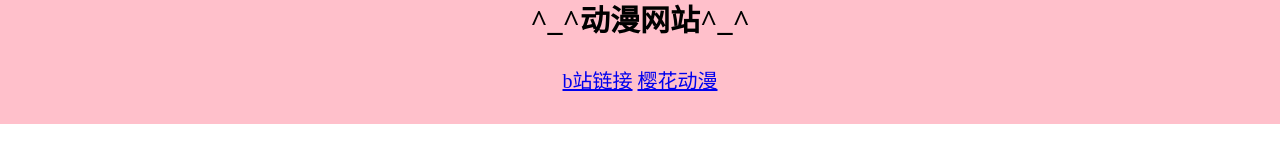
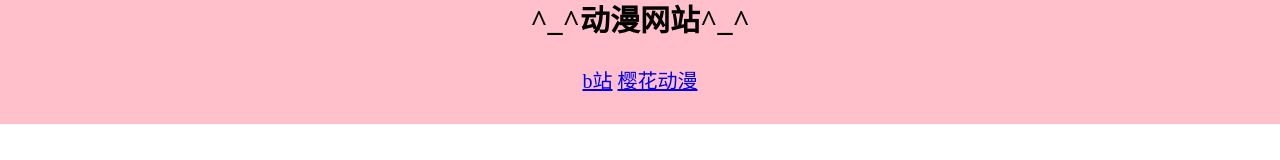
Before and after one commit to AlexTok404/Learning, a plain HTML site: page index.html in a window 1280 px wide. Shown: the part 559-719 px from the top of the page. Drawn offline with Linux system fonts and the light colour scheme.

Commit message:
Update index.html

```diff
--- a/index.html
+++ b/index.html
@@ -27,7 +27,7 @@
 
     ">
         <h2>^_^动漫网站^_^</h2>
-        <a href = "https://www.bilibili.com/">b站链接</a>
+        <a href = "https://www.bilibili.com/">b站</a>
         <a href = "https://www.yhdmp.cc/">樱花动漫</a>
         </div>
     <div>
```
